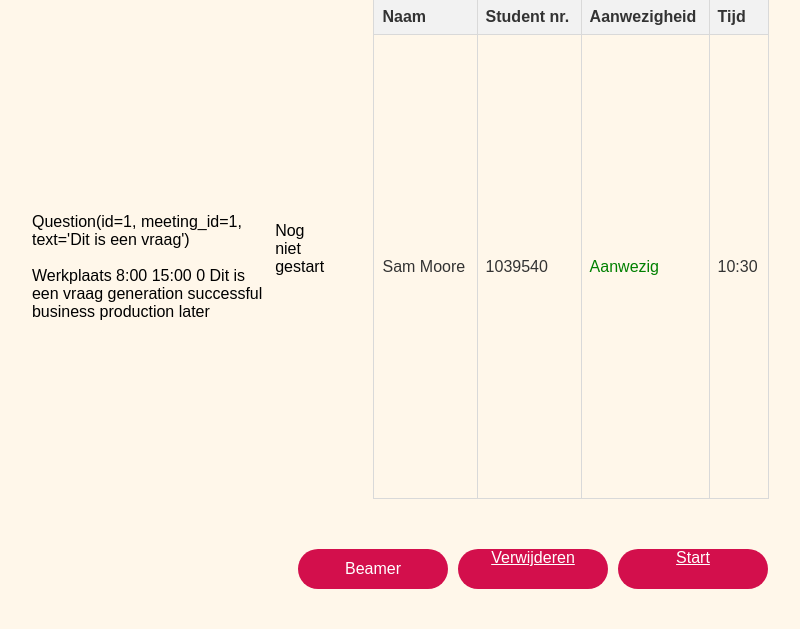
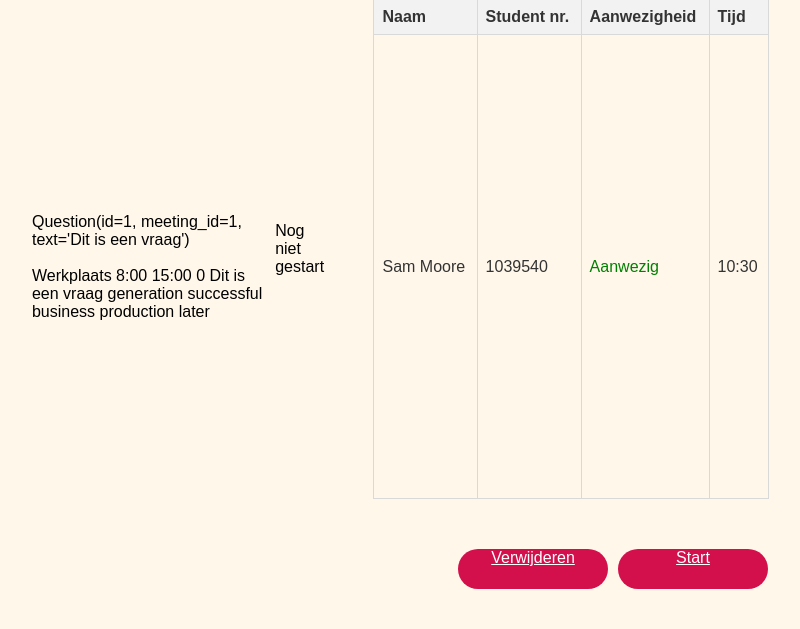
Before and after one commit to rick-1058138/security-wp3, a Flask app: template app/templates/les_overzicht.html in a window 1280 px wide. Shown: the part 171-800 px from the top of the page, without its empty margins (462-1262 px from the left). Run offline with Flask 2, Linux system fonts and the light colour scheme; the template is opened without the code that fills it: values that come from a table or form of the project are taken from there, others are empty.

Commit message:
UPDATE: removed beamer button

```diff
--- a/app/templates/les_overzicht.html
+++ b/app/templates/les_overzicht.html
@@ -57,7 +57,6 @@
             </table>
 
             <div class="bottom-buttons-container">
-                <button class="beamer-btn">Beamer</button>
                 <a class="weizigen-btn" href="/meeting/delete/{{ meeting.id }}">Verwijderen</a>
                 <a class="start-btn" href="/aanwezigheid/{{ meeting.meeting_code }}">Start</a>
 
```
